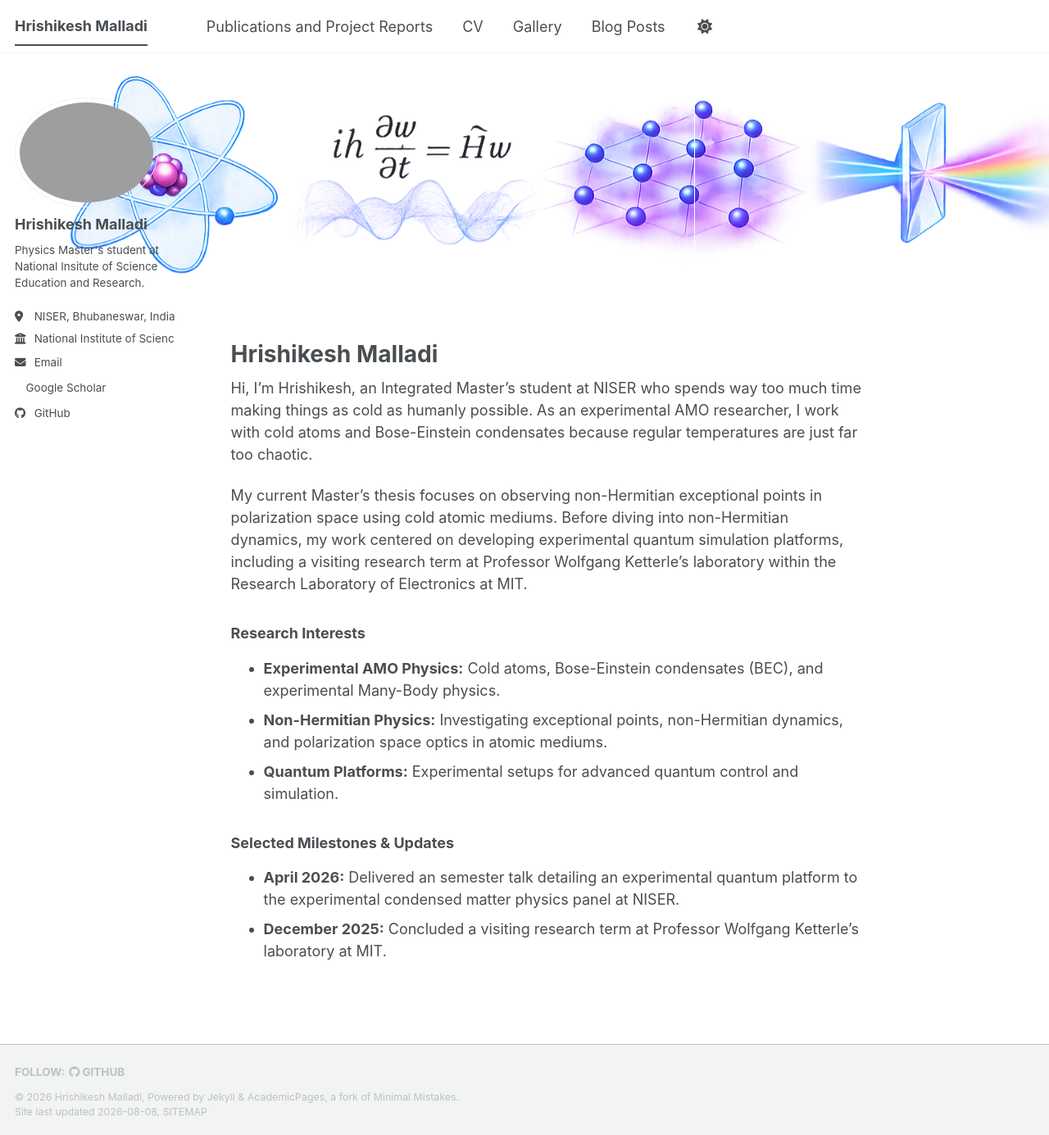
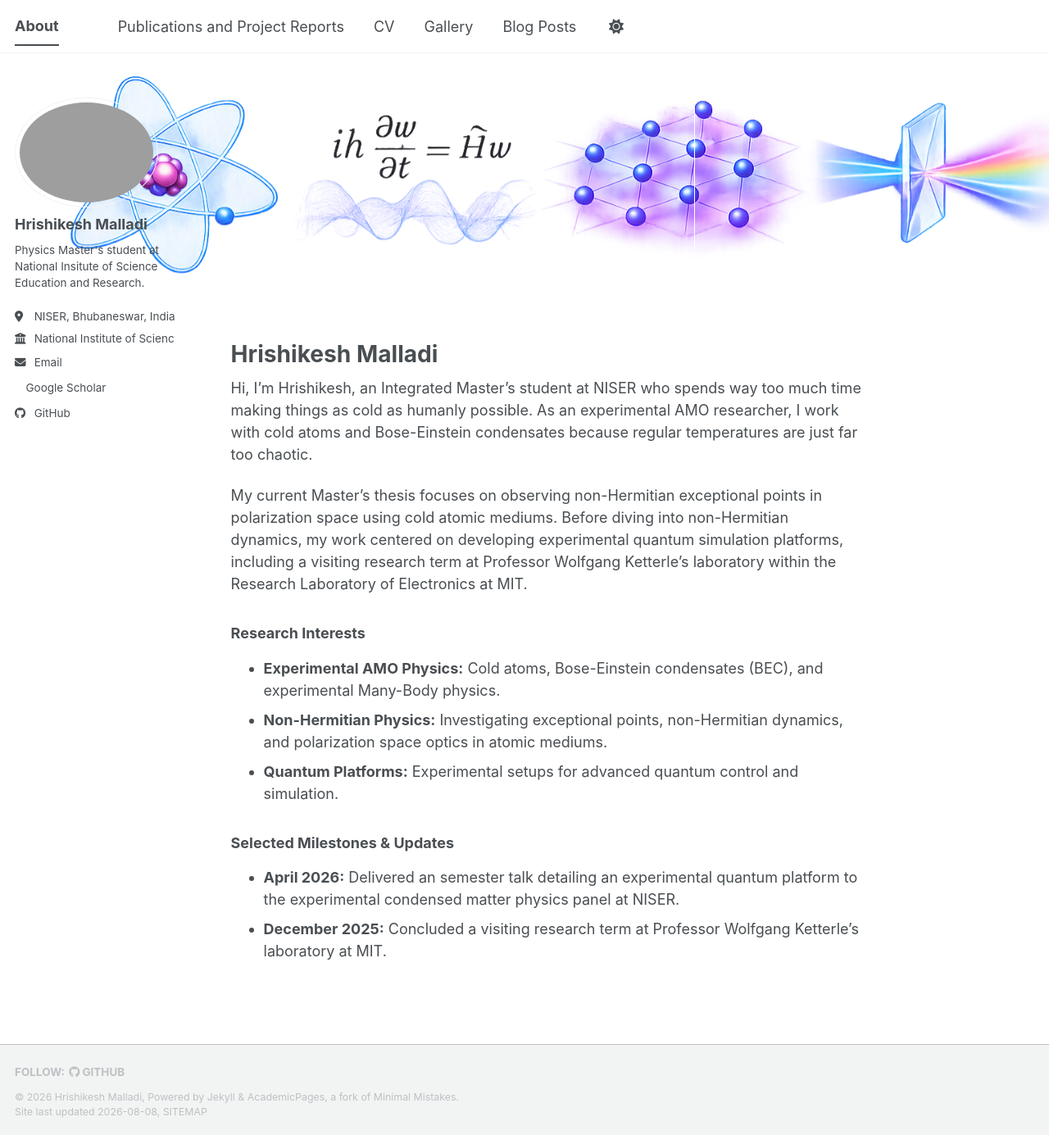
Before and after one commit to Hrishikesh-03/Hrishikesh-03.github.io, a Jekyll site: the page built from _pages/about.md, in a window 1280 px wide and 1385 px high. Shown: the whole window at 82% size. Built offline with Jekyll 4.4.1, drawn with Linux system fonts in a browser that asks for light colours; a style sheet for code colours, icons or effects is not loaded.

Commit message:
about_update

```diff
--- a/_config.yml
+++ b/_config.yml
@@ -9,7 +9,7 @@
 # Basic Site Settings
 locale                   : "en-US"
 site_theme               : "default" # The available themes options are "default", "air", "sunrise", "mint", "dirt" and "contrast"
-title                    : "Hrishikesh Malladi"
+title                    : "About"
 title_separator          : "-"
 name                     : &name "Hrishikesh Malladi"
 description              : &description "Hrishikesh Malladi's academic portfolio"   # Update this with a general description of your site, this is the default if not overridden by a page
```
